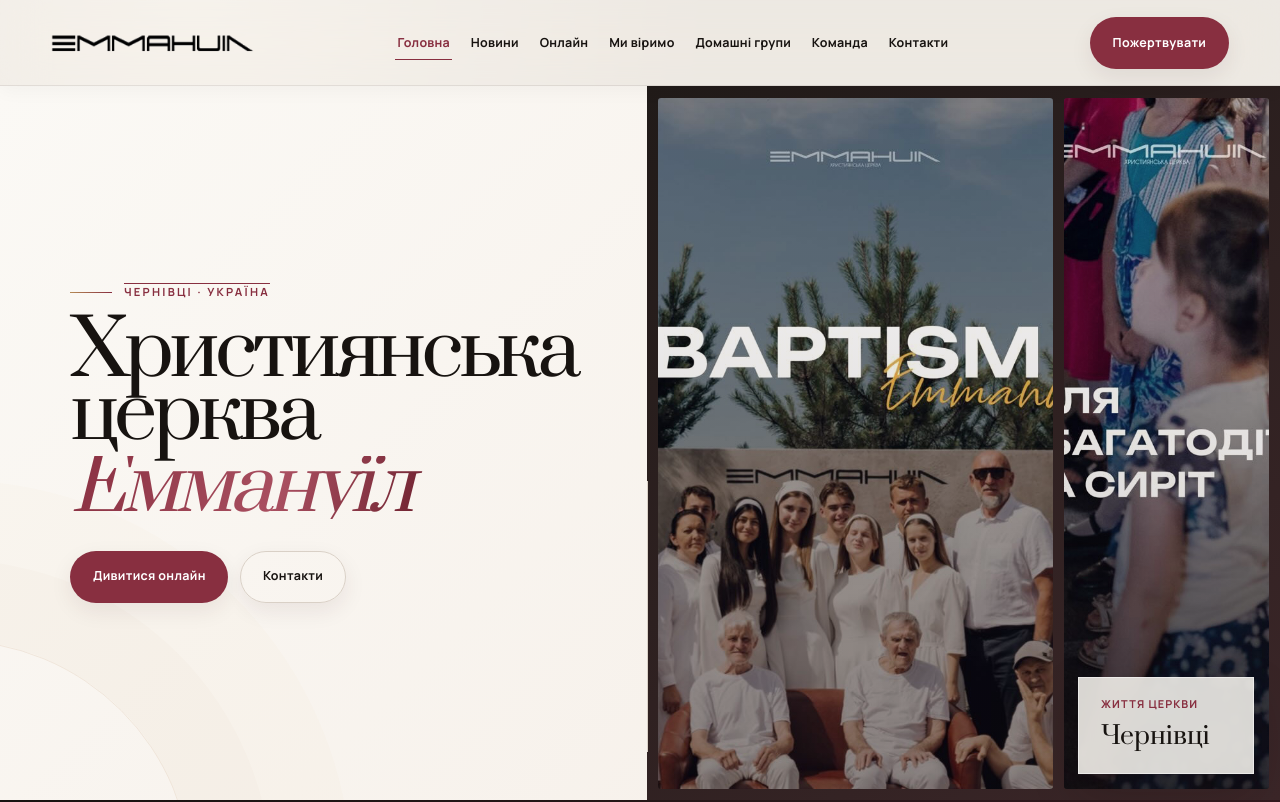
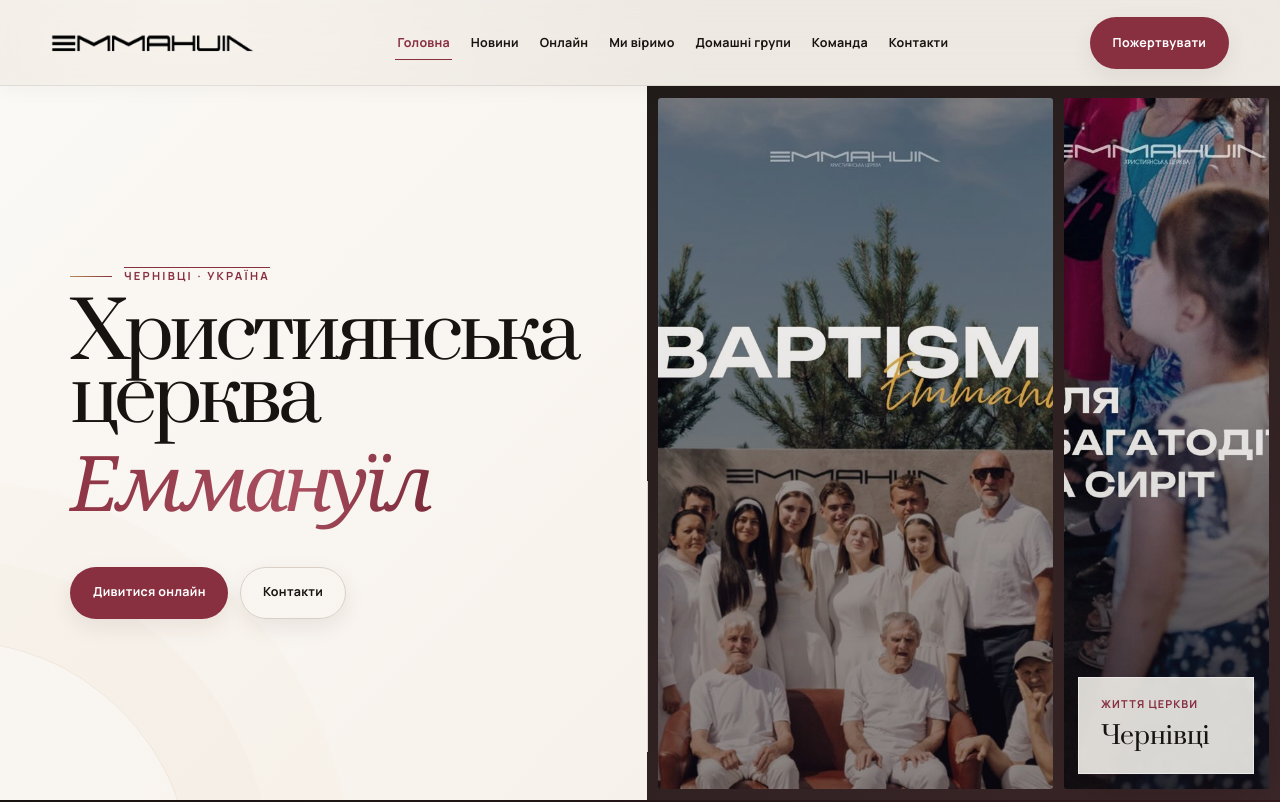
Before and after one commit to DevNervs/emmanuil, a Next.js app: page / in a window 1280 px wide. Shown: the top 802 px of the page. Built offline with nearby package versions, Linux system fonts and the light colour scheme.

Commit message:
Fix clipped hero signature typography

```diff
--- a/app/globals.css
+++ b/app/globals.css
@@ -370,7 +370,7 @@ body { background:radial-gradient(circle at 15% 0%,#f1ebe3 0,transparent 32rem),
 .editorial-hero-copy { padding:clamp(3rem,5.5vw,5.7rem); }
 .editorial-hero-copy > * { position:relative; z-index:1; }
 .editorial-hero h1 { font-size:clamp(4rem,6vw,6.8rem); line-height:.82; }
-.editorial-hero h1 em { margin-right:-.18em; margin-left:-.12em; padding-right:.18em; padding-left:.12em; background:linear-gradient(110deg,var(--wine),#a94f60 60%,#6f2230); background-clip:text; -webkit-background-clip:text; color:transparent; -webkit-box-decoration-break:clone; box-decoration-break:clone; }
+.editorial-hero h1 em { display:inline-block; overflow:visible; margin:.12em -.34em 0 -.26em; padding:.06em .34em .18em .26em; background:linear-gradient(110deg,var(--wine),#a94f60 60%,#6f2230); background-clip:text; -webkit-background-clip:text; color:transparent; font-family:Georgia,"Times New Roman",serif; font-style:italic; line-height:1; -webkit-text-fill-color:transparent; -webkit-box-decoration-break:clone; box-decoration-break:clone; }
 .hero-details { display:grid; grid-template-columns:1fr 1fr; gap:1rem; margin-top:clamp(2rem,4vw,3.5rem); border-top:1px solid var(--line); padding-top:1.4rem; }
 .hero-details div { display:grid; gap:.45rem; }
 .hero-details span { color:var(--muted); font-size:.7rem; font-weight:700; letter-spacing:.08em; text-transform:uppercase; }
```
